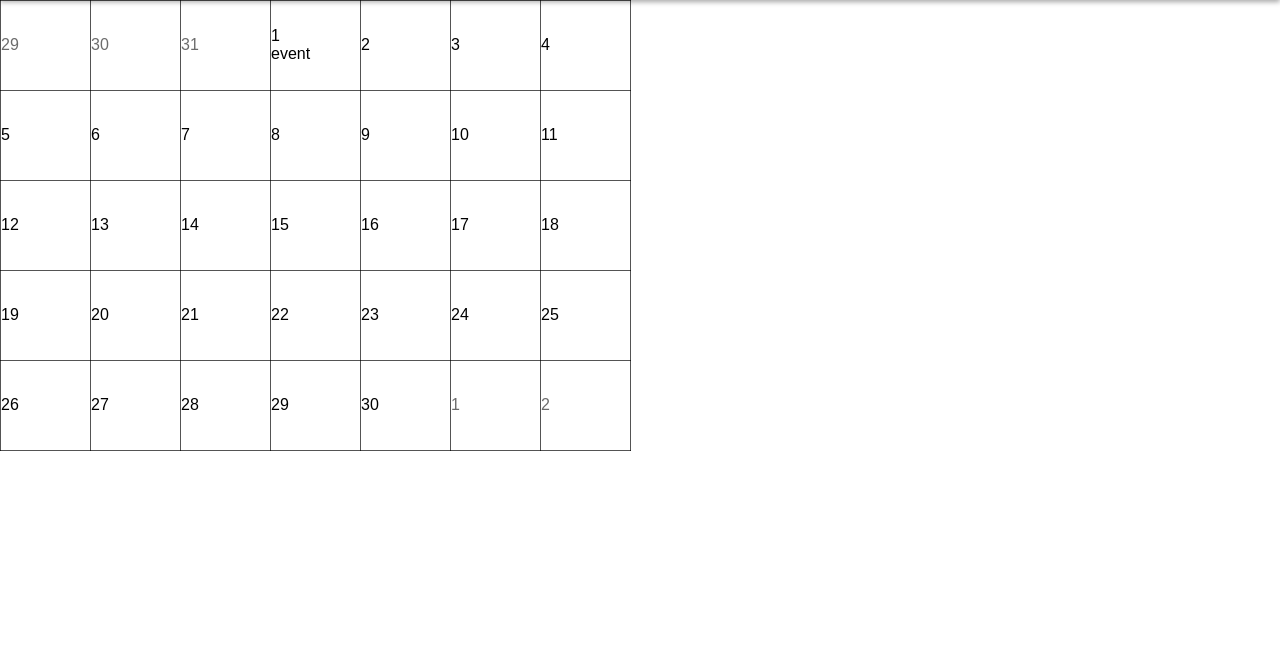
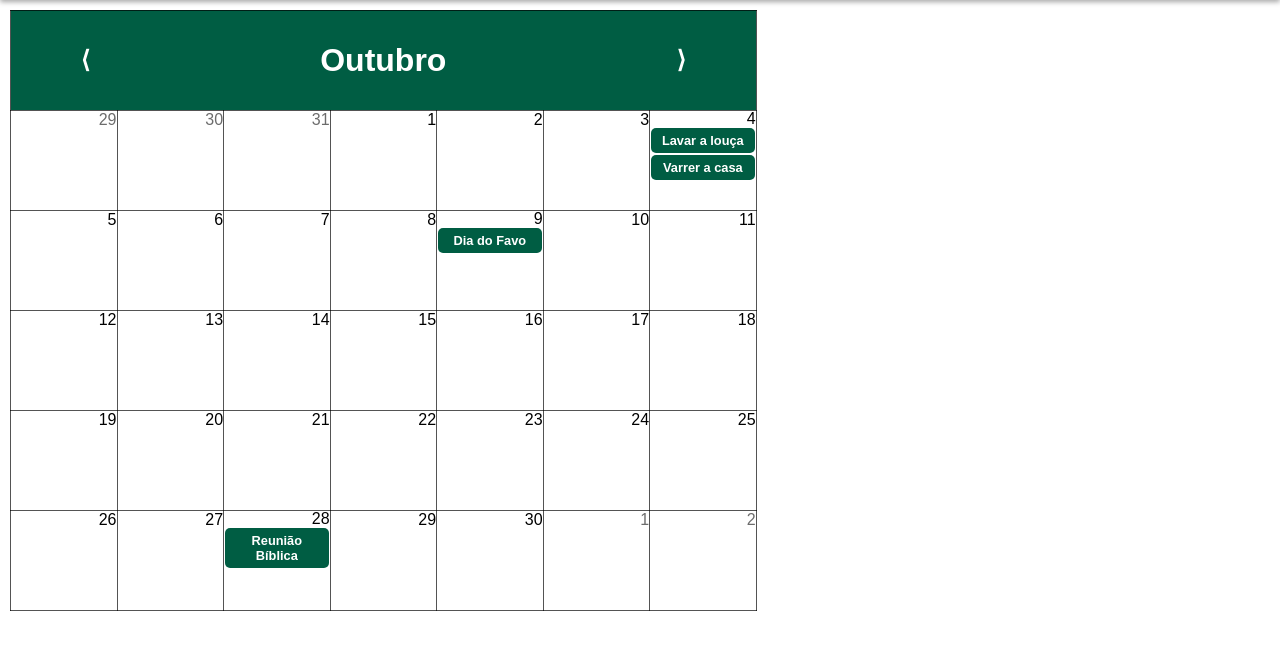
Before and after one commit to andre-reis-dev/Vet-ABC-exposoft, a PHP site: page /assets/html/agenda.html in a window 1280 px wide. Shown: the part 131-781 px from the top of the page. Run offline with PHP 8.4, Linux system fonts and the light colour scheme.

Commit message:
update 13/10/2022 09:36
* Início da página agenda

```diff
--- a/assets/css/agenda.css
+++ b/assets/css/agenda.css
@@ -1,17 +1,58 @@
 table {
     border-collapse: collapse;
+    margin: 10px;
+}
+.first-row {
+    background-color: #005d43;
+    color: white;
+}
+.month-banner {
+    display: flex;
+    justify-content: space-between;
+    height: 100%;
+}
+.month-banner > h1 {
+    align-self: center;
+}
+.month-banner > input {
+    border: none;
+    background-color: transparent;
+    color: white;
+    font-weight: bold;
+    padding: 10px;
+    font-size: 1.5rem;
+    cursor: pointer;
+    width: 20%;
 }
 td {
     border: 1px solid rgba(0, 0, 0, 0.674);
-    height: 90px;
-    width: 90px;
+    height: 100px;
+    width: 100px;
 }
-td > span {
-
+.cell-container {
+    display: block;
+    height: 100%;
+}
+td > .cell-container > span {
     margin-top: 0;
     width: 100%;
-    display: block;
+    display: flex;
+    justify-content: right;
+    overflow: hidden;
 }
 .last-month-days, .next-month-days {
     color: rgb(108, 108, 108);
 }
+.event {
+    background-color: #005d43;
+    border-radius: 5px;
+    margin: 0px 1px 2px 1px;
+    padding: 5px;
+    color: white;
+    text-align: center;
+    cursor: pointer;
+}
+.event > p {
+    font-weight: bold;
+    font-size: 0.8rem;
+}
--- a/assets/html/agenda.html
+++ b/assets/html/agenda.html
@@ -35,125 +35,219 @@
         </ul>
     </nav>
 
-    <table>
+    <table class="col-sm-12 col-md-6 col-lg-7">
+        <tr>
+            <td colspan="7" class="first-row">
+                <div class="month-banner">
+                    <input type="button" value="&lang;">
+                    <h1>Outubro</h1>
+                    <input type="button" value="&rang;">
+                </div>
+            </td>
+        </tr>
         <tr>
             <td class="last-month-days">
+                <div class="cell-container">
                     <span>29</span>
+                </div>
             </td>
             <td class="last-month-days">
+                <div class="cell-container">
                     <span>30</span>
+                </div>
             </td>
             <td class="last-month-days">
+                <div class="cell-container">
                     <span>31</span>
+                </div>
             </td>
             <td>
+                <div class="cell-container">
                     <span>1</span>
-                <span class="event">event</span>
+                </div>
             </td>
             <td>
+                <div class="cell-container">
                     <span>2</span>
+                </div>
             </td>
             <td>
+                <div class="cell-container">
                     <span>3</span>
+                </div>
             </td>
             <td>
+                <div class="cell-container">
                     <span>4</span>
+                    <div class="event">
+                        <p>Lavar a louça</p>
+                    </div>
+                    <div class="event">
+                        <p>Varrer a casa</p>
+                    </div>
+                </div>
             </td>
         </tr>
         <tr>
             <td>
+                <div class="cell-container">
                     <span>5</span>
+                </div>
             </td>
             <td>
+                <div class="cell-container">
                     <span>6</span>
+                </div>
             </td>
             <td>
+                <div class="cell-container">
                     <span>7</span>
+                </div>
             </td>
             <td>
+                <div class="cell-container">
                     <span>8</span>
+                </div>
             </td>
             <td>
+                <div class="cell-container">
                     <span>9</span>
+                    <div class="event">
+                        <p>Dia do Favo</p>
+                    </div>
+                </div>
             </td>
             <td>
+                <div class="cell-container">
                     <span>10</span>
+                </div>
             </td>
             <td>
+                <div class="cell-container">
                     <span>11</span>
+                </div>
             </td>
         </tr>
         <tr>
             <td>
+                <div class="cell-container">
                     <span>12</span>
+                </div>
             </td>
             <td>
+                <div class="cell-container">
                     <span>13</span>
+                </div>
             </td>
             <td>
+                <div class="cell-container">
                     <span>14</span>
+                </div>
             </td>
             <td>
+                <div class="cell-container">
                     <span>15</span>
+                </div>
             </td>
             <td>
+                <div class="cell-container">
                     <span>16</span>
+                </div>
             </td>
             <td>
+                <div class="cell-container">
                     <span>17</span>
+                </div>
             </td>
             <td>
+                <div class="cell-container">
                     <span>18</span>
+                </div>
             </td>
         </tr>
         <tr>
             <td>
+                <div class="cell-container">
                     <span>19</span>
+                </div>
             </td>
             <td>
+                <div class="cell-container">
                     <span>20</span>
+                </div>
             </td>
             <td>
+                <div class="cell-container">
                     <span>21</span>
+                </div>
             </td>
             <td>
+                <div class="cell-container">
                     <span>22</span>
+                </div>
             </td>
             <td>
+                <div class="cell-container">
                     <span>23</span>
+                </div>
             </td>
             <td>
+                <div class="cell-container">
                     <span>24</span>
+                </div>
             </td>
             <td>
+                <div class="cell-container">
                     <span>25</span>
+                </div>
             </td>
         </tr>
         <tr>
             <td>
+                <div class="cell-container">
                     <span>26</span>
+                </div>
             </td>
             <td>
+                <div class="cell-container">
                     <span>27</span>
+                </div>
             </td>
             <td>
+                <div class="cell-container">
                     <span>28</span>
+                    <div class="event">
+                        <p>Reunião Bíblica</p>
+                    </div>
+                </div>
             </td>
             <td>
+                <div class="cell-container">
                     <span>29</span>
+                </div>
             </td>
             <td>
+                <div class="cell-container">
                     <span>30</span>
+                </div>
             </td>
             <td class="next-month-days">
+                <div class="cell-container">
                     <span>1</span>
+                </div>
             </td>
             <td class="next-month-days">
+                <div class="cell-container">
                     <span>2</span>
+                </div>
             </td>
         </tr>
     </table>
 
+    <div class="event-info">
+
+    </div>
+
     <script src="../javascript/toggle_menu.js"></script>
 </body>
 </html>
```
Lines whose indentation alone changed are shown as unchanged.
